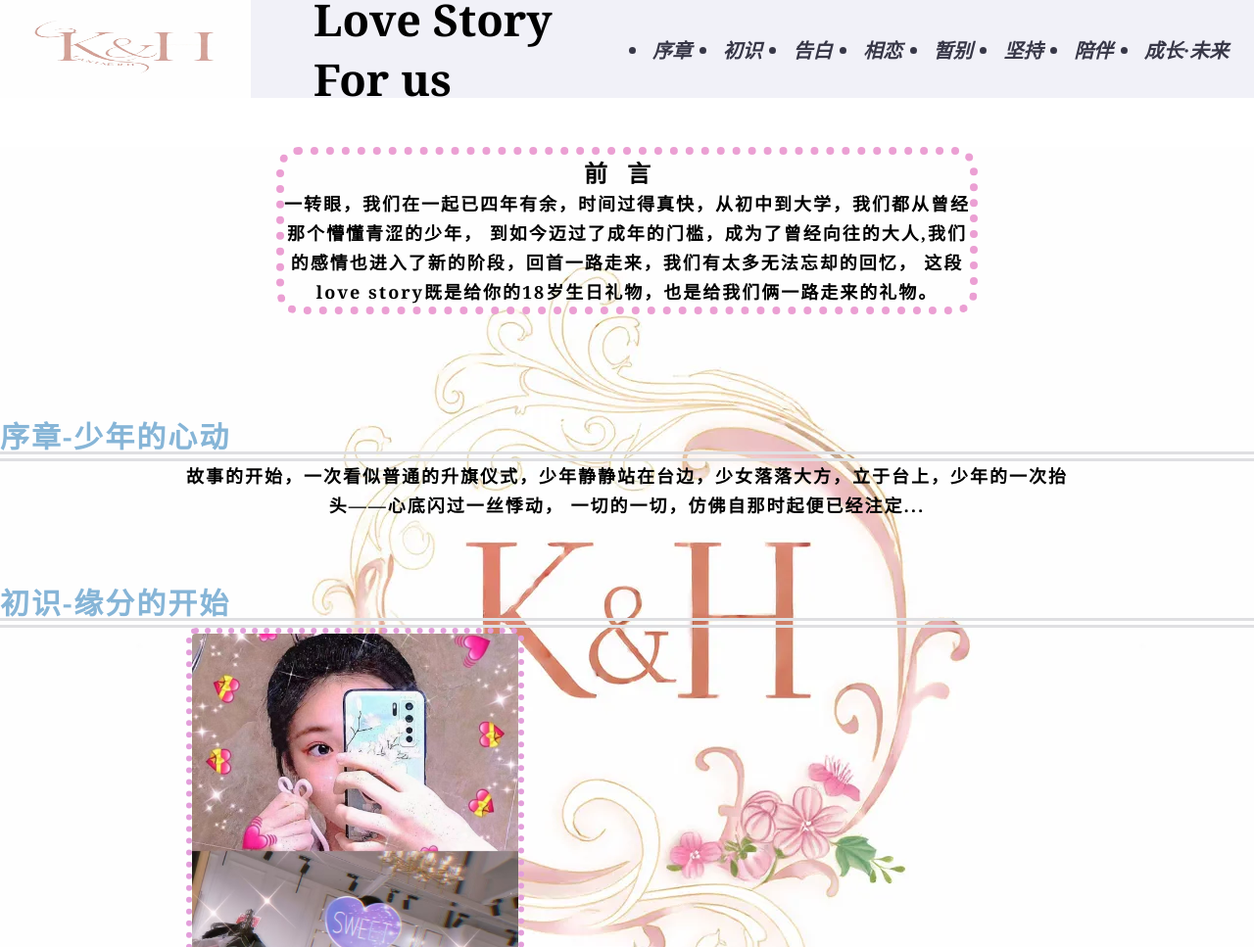
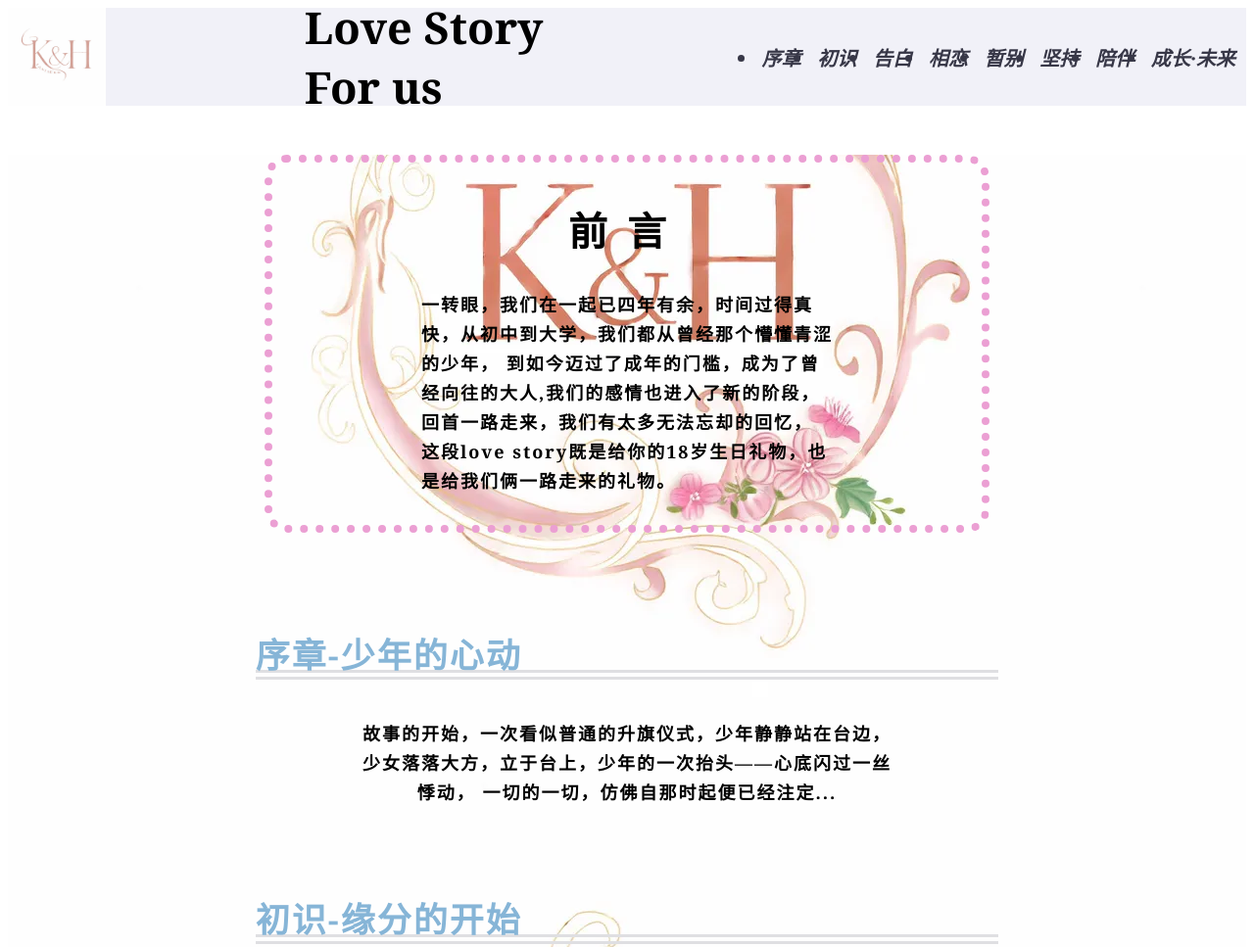
Before and after one commit to zzh-33/zzhandlkx, a plain HTML site: page project1/index.html in a window 1280 px wide. Shown: the top 967 px of the page at 98% size. Drawn offline with nearby package versions, Linux system fonts and the light colour scheme.

Commit message:
Update love-story-styles.css

```diff
--- a/project1/love-story-styles.css
+++ b/project1/love-story-styles.css
@@ -1,10 +1,3 @@
-* {
-    padding: 0;
-    margin: 0;
-    outline: none;
-    text-decoration: none;
-}
-
 h1 {
     font-family: Georgia, 'Times New Roman', Times, serif;
     font-size: 45px;
@@ -14,8 +7,7 @@ h1 {
 #logo {
     height: 100%;
     aspect-ratio: 1;
-    aspect-ratio: 10/2;
-    max-width: 20%
+    max-width: 20%;
 }
 
 header {
@@ -30,7 +22,7 @@ header {
 
 nav {
     width: 50%;
-    max-width: 50%;
+    max-width: 40%;
     height: 50px;
   }
 
@@ -79,15 +71,16 @@ section {
     width: 80%;
     margin: 0 auto 10px auto;
     max-width: 900px;
-}
-
-h2.title, p.a {
+    display: flex;
+    justify-content: center;
     text-align: center;
 }
 
 h2.title {
     letter-spacing: 20px;
     font-family: 'Times New Roman', Times, serif;
+    font-size: 40px;
+    text-align: center;
 }
 
 p.a {
@@ -99,30 +92,49 @@ p.a {
 p {
     letter-spacing: 2px;
     line-height: 30px;
+    width: 60%;
+    margin: 20px auto;
 }
 
 p:not(.a) {
     color: rgb(134, 181, 215);
     font-family: Georgia, 'Times New Roman', Times, serif;
-    font-size: 30px;
-    font-weight: 700;
     border-bottom: 10px double #dfdfe2;
     padding-top: 60px;
+    font-size: 35px;
+    font-weight: 700;
 }
 
 main {
     background-image: url(images/image.png);
-    background-position: top;
+    background-position: center;
 }
 
 img:not(#logo) {
     aspect-ratio: 3/4;
-    max-width: 37%;
-    height: auto;
+    max-width: 45%;
+    height: 400px;
+    margin-top: 20px;
     border-radius: 10px;
     border-style: dotted;
     border-color: rgb(227, 158, 218);
     border-width: 6px;
+}
+
+button {
+    display: block;
+    margin: 40px auto;
+    width: 30%;
+    padding: 15px;
+    font-size: 1.438rem;
+    background: #d2dbc4;
+    border: 3px solid #3b3b4f;
+    border-radius: 10px;
+}
+
+button:hover {
+    cursor: pointer;
+    background-color: #fff;
 }
 
 @media (max-width:991px) {
```
